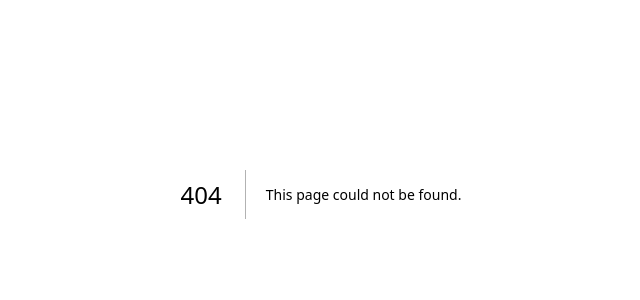
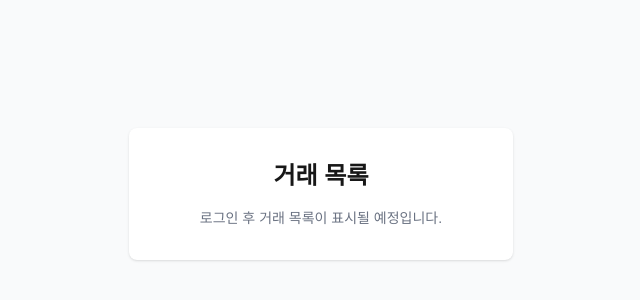
Before and after one commit to jang4353/household-budget, a Next.js app: page /transactions in a window 1280 px wide. Before the commit this address had no page. Shown: the part 206-506 px from the top of the page, without its empty margins (319-959 px from the left). Built offline with nearby package versions, Linux system fonts and the light colour scheme.

Commit message:
feat: implement signup flow and transactions page

```diff
--- /dev/null
+++ b/app/(dashboard)/transactions/page.js
@@ -0,0 +1,10 @@
+export default function TransactionsPage() {
+  return (
+    <div className="min-h-screen flex items-center justify-center bg-gray-50">
+      <div className="bg-white p-8 rounded-lg shadow w-full max-w-sm text-center">
+        <h1 className="text-2xl font-bold mb-4">거래 목록</h1>
+        <p className="text-gray-500 text-sm">로그인 후 거래 목록이 표시될 예정입니다.</p>
+      </div>
+    </div>
+  );
+}
```
